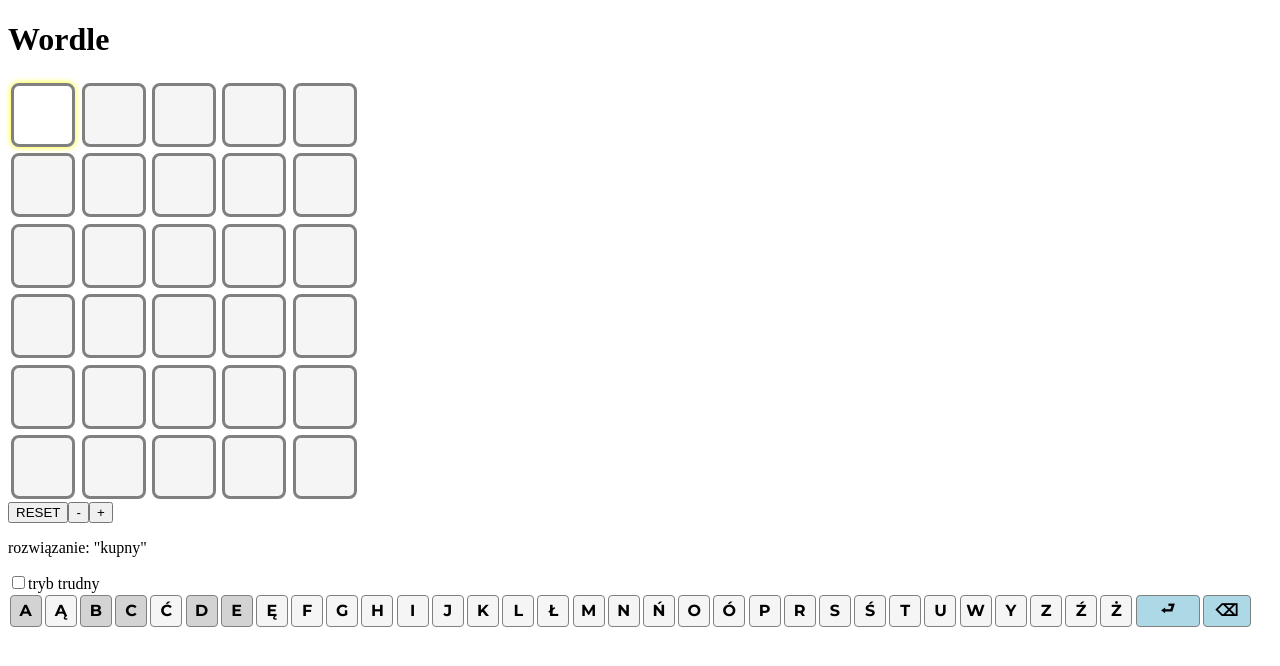
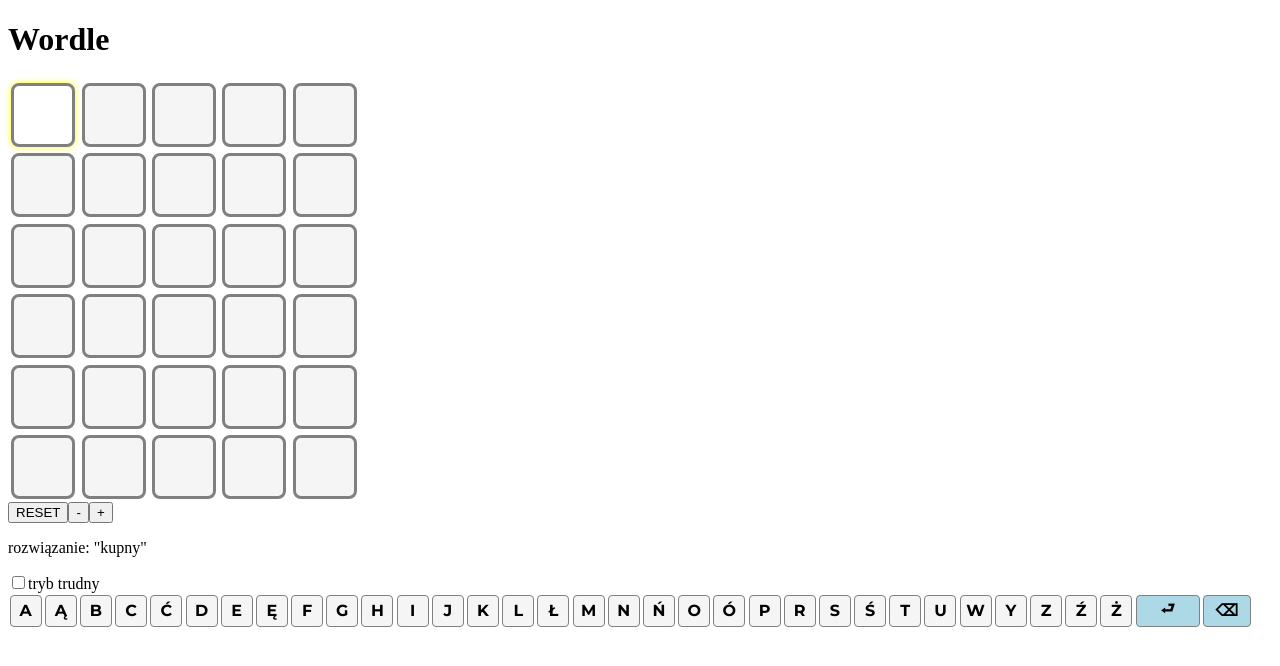
Before and after one commit to damjes/wordle, a React (Vite) app: page / in a window 1280 px wide. Shown: the top 666 px of the page. Built offline with nearby package versions, Linux system fonts and the light colour scheme.

Commit message:
Poprawiono wypróbowane w Grze

```diff
--- a/src/Gra.tsx
+++ b/src/Gra.tsx
@@ -95,7 +95,7 @@
 			tryb trudny
 		</label>
 		<Klawiatura
-			wypróbowane="abcde"
+			wypróbowane={wypróbowane}
 			rozwiązanie={rozwiązanie}
 			dozwolone={dozwoloneLiterki}
 			klikLiterka={dopiszLiterkę}
```
